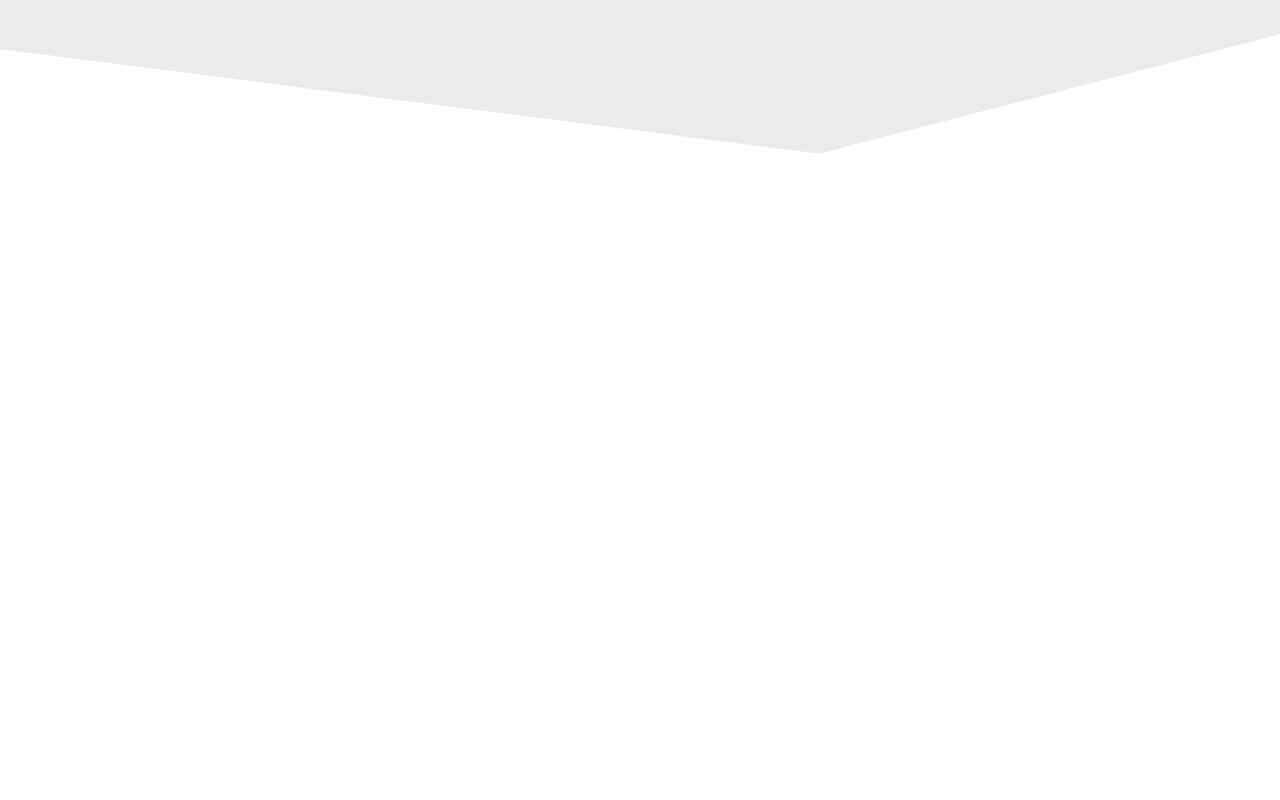
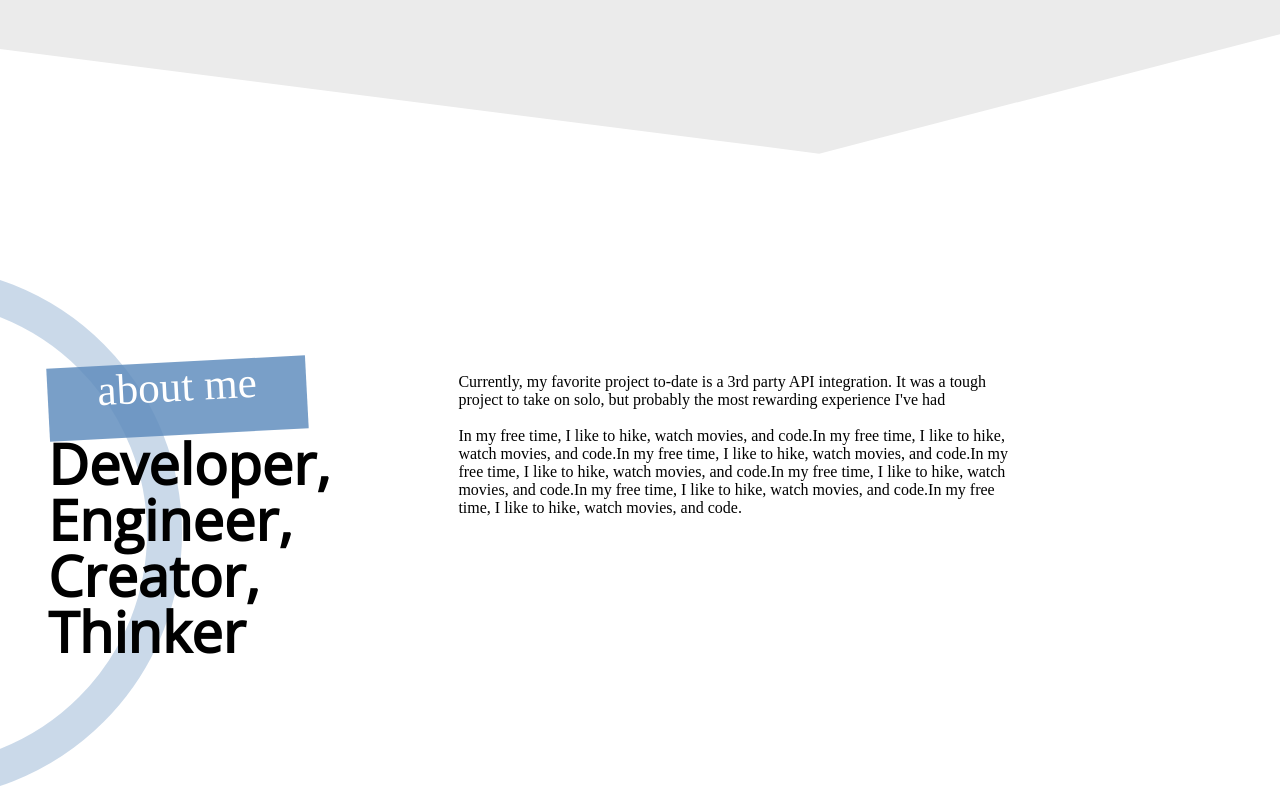
Before and after one commit to Evan-Coleman/portfolio, a React (Create React App) app: page / in a window 1280 px wide. Shown: the part 622-1422 px from the top of the page. Before the commit the page ends 800 px from the top, so only its background shows below. Built offline with nearby package versions, Linux system fonts and the light colour scheme; a web font is replaced by a local one.

Commit message:
about me started, looks good except for very large screens

```diff
--- a/src/App.js
+++ b/src/App.js
@@ -9,7 +9,8 @@ class App extends Component {
       <div className="App">
         <div className="WIP">** THIS IS A WORK IN PROGRESS **</div>
         <MyHeader />
-        {/* <AboutMe /> */}
+        <div className="GSpacer" />
+        <AboutMe />
       </div>
     );
   }
--- a/src/components/AboutMe.js
+++ b/src/components/AboutMe.js
@@ -4,8 +4,8 @@ import strings from "../res/strings";
 export default function AboutMe() {
   return (
     <div className="AboutMeWrapper">
-      <div className="row">
-        <div className="CircleCol">
+      <div className="CircleCol">
+        <div className="CircleContainer">
           <div className="Circle" />
           <div className="CircleText">
             <div className="Title">{strings.aboutMe.title}</div>
@@ -15,11 +15,20 @@ export default function AboutMe() {
             <div className="Subtitle">{strings.aboutMe.subtitle4}</div>
           </div>
         </div>
-        <div className="ContentCol">
-          <div id="triangle-up" />
-          <div className="Content1">{strings.aboutMe.content1}</div>
-          <br />
-          <div className="Content2">{strings.aboutMe.content2}</div>
+      </div>
+
+      <div className="Content">
+        <div id="triangle-up" />
+        <div className="Content1">{strings.aboutMe.content1}</div>
+        <br />
+        <div className="Content2">
+          {strings.aboutMe.content2}
+          {strings.aboutMe.content2}
+          {strings.aboutMe.content2}
+          {strings.aboutMe.content2}
+          {strings.aboutMe.content2}
+          {strings.aboutMe.content2}
+          {strings.aboutMe.content2}
         </div>
       </div>
     </div>
--- a/src/css/App.scss
+++ b/src/css/App.scss
@@ -10,3 +10,7 @@
   text-align: center;
   background: black;
 }
+
+.GSpacer {
+  height: 7em;
+}
--- a/src/css/_aboutMe.scss
+++ b/src/css/_aboutMe.scss
@@ -1,8 +1,22 @@
+@import "variables";
+
 .AboutMeWrapper {
+  margin: 0;
+  padding: 0;
+  display: grid;
+  grid-template-columns: 1fr 5fr 1fr;
+  grid-template-rows: 1fr 1fr 1em;
+  grid-template-areas:
+    "circle circle circle"
+    "circle circle circle"
+    ". content .";
+  font-family: $font-secondary;
+
   .CircleCol {
+    grid-area: circle;
+
+    .CircleContainer {
       display: grid;
-    grid-row: 1;
-    grid-column: 1;
 
       .CircleText,
       .Circle {
@@ -15,15 +29,17 @@
         border-radius: 50%;
         width: 29rem;
         height: 29rem;
-
-      @media only screen and (min-width: 760px) {
-      }
+        margin-left: -22em;
       }
 
       .CircleText {
+        margin-top: 6em;
+        margin-left: 3em;
+
         .Title {
-        height: 5rem;
-        width: 15rem;
+          height: 1.7em;
+          width: 6em;
+          font-family: $font-main;
 
           -ms-transform: rotate(-3deg); /* IE 9 */
           -webkit-transform: rotate(-3deg); /* Safari */
@@ -34,16 +50,29 @@
           text-align: center;
         }
         .Subtitle {
+          font-family: $font-alternate;
           font-size: 3.5rem;
           line-height: 3.5rem;
           font-weight: bolder;
         }
       }
     }
+  }
 
-  .ContentCol {
-    @media only screen and (max-width: 750px) {
+  .Content {
+    grid-area: content;
   }
-    font-size: 1.3rem;
+
+  @media only screen and (min-width: 1024px) {
+    grid-template-columns: 1fr 43em 1fr;
+    grid-template-rows: 1fr 20em 1fr;
+    grid-template-areas:
+      "circle . ."
+      "circle content ."
+      "circle . .";
+
+    .Content {
+      padding-left: 8em;
     }
   }
+}
```
Lines whose indentation alone changed are shown as unchanged.
